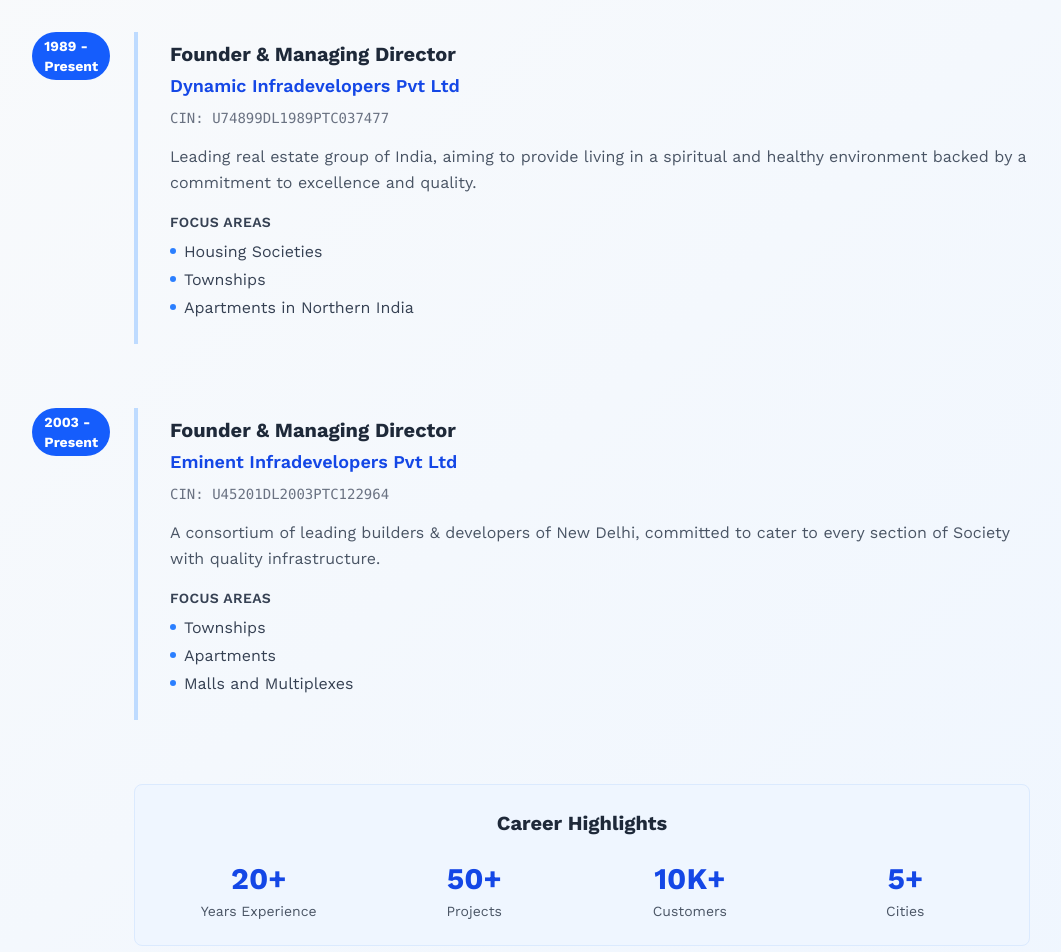
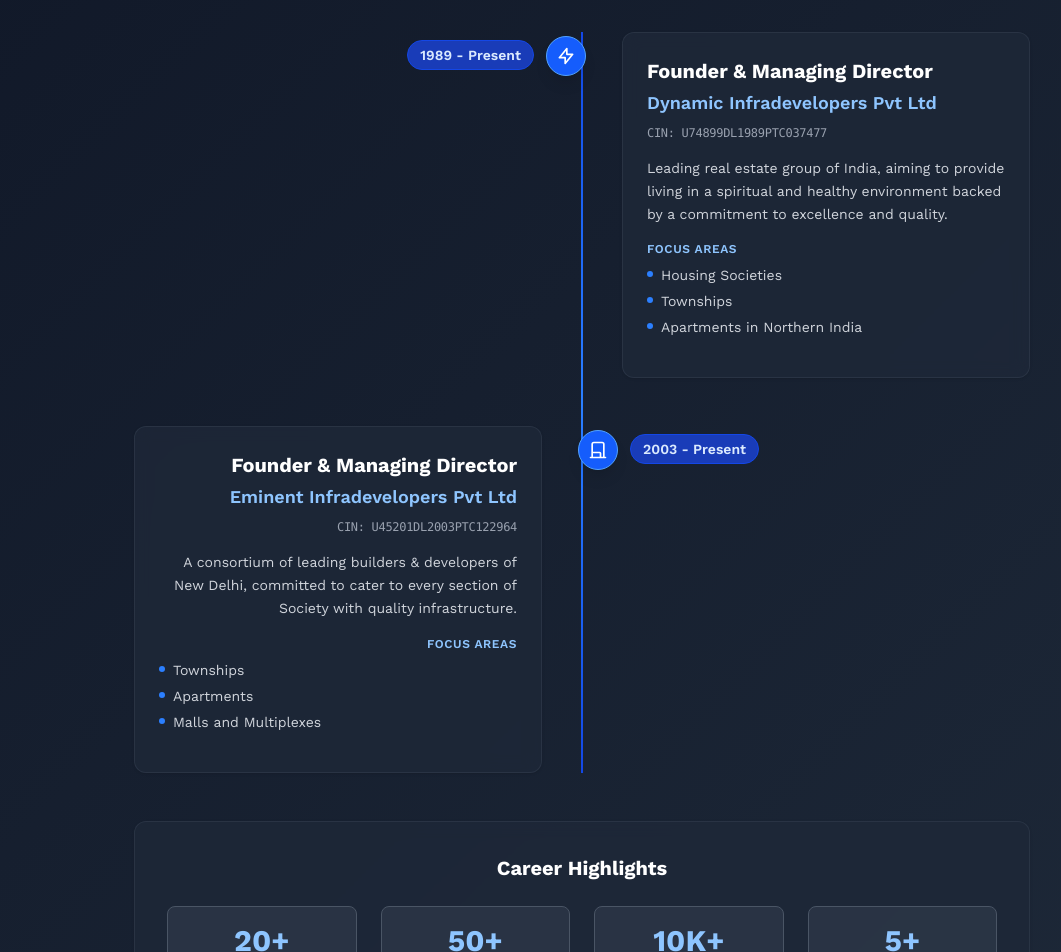
Before and after one commit to JatinBrandshow/echelonindia, a Next.js app: page /about in a window 1280 px wide. Shown: the part 1540-2492 px from the top of the page, without its empty margins (58-1119 px from the left). Built offline with nearby package versions, Linux system fonts and the light colour scheme.

Commit message:
new change

```diff
--- a/src/app/about/About.js
+++ b/src/app/about/About.js
@@ -106,58 +106,92 @@
                 </div>
             </section>
 
-            <section id="experience" className="py-20 bg-gradient-to-br from-gray-50 to-blue-50 overflow-hidden">
+            <section id="experience" className="py-20 bg-gradient-to-br from-gray-900 to-gray-800 overflow-hidden">
                 <div className="container mx-auto px-6">
                     <motion.h2
                         initial={{ opacity: 0, y: 20 }}
                         whileInView={{ opacity: 1, y: 0 }}
                         transition={{ duration: 0.5 }}
                         viewport={{ once: true }}
-                        className="text-3xl md:text-4xl font-bold text-center mb-16"
+                        className="text-3xl md:text-4xl font-bold text-center mb-16 text-white"
                     >
-                        Professional <span className="text-blue-600">Journey</span>
+                        Professional <span className="text-blue-400">Journey</span>
                     </motion.h2>
 
                     <div className="max-w-4xl mx-auto">
+                        {/* Timeline Container */}
+                        <div className="relative">
+                            {/* Vertical Timeline Line */}
+                            <div className="absolute left-4 md:left-1/2 h-full w-0.5 bg-gradient-to-b from-blue-700 via-blue-500 to-blue-700 transform -translate-x-1/2"></div>
+
                             {/* Dynamic Infradevelopers Experience */}
                             <motion.div
                                 initial={{ opacity: 0, y: 30 }}
                                 whileInView={{ opacity: 1, y: 0 }}
                                 transition={{ duration: 0.7 }}
                                 viewport={{ once: true }}
-                            className="mb-16 relative pl-10 md:pl-0"
+                                className="mb-12 relative"
                             >
-                            {/* Year Indicator */}
-                            <div className="absolute -left-2 md:left-auto md:right-full md:mr-6 top-0 bg-blue-600 text-white text-sm font-bold px-3 py-1 rounded-full">
+                                <div className="flex flex-col md:flex-row items-start">
+                                    {/* Timeline Icon (Left for desktop) */}
+                                    <div className="hidden md:flex md:w-1/2 md:pr-10 md:justify-end">
+                                        <div className="relative">
+                                            <div className="absolute -right-11 top-1 w-10 h-10 bg-blue-600 rounded-full flex items-center justify-center z-10 shadow-lg border border-blue-400">
+                                                <svg className="w-5 h-5 text-white" fill="none" stroke="currentColor" viewBox="0 0 24 24">
+                                                    <path strokeLinecap="round" strokeLinejoin="round" strokeWidth={2} d="M13 10V3L4 14h7v7l9-11h-7z" />
+                                                </svg>
+                                            </div>
+                                            <div className="text-right mt-2 mr-2">
+                                                <div className="bg-blue-800 text-blue-100 text-sm font-semibold px-3 py-1 rounded-full inline-block border border-blue-700">
                                                     1989 - Present
+                                                </div>
+                                            </div>
+                                        </div>
+                                    </div>
+
+                                    {/* Timeline Icon (Mobile) */}
+                                    <div className="md:hidden absolute -left-9 top-0 w-8 h-8 bg-blue-600 rounded-full flex items-center justify-center z-10 shadow-lg border border-blue-400">
+                                        <svg className="w-4 h-4 text-white" fill="none" stroke="currentColor" viewBox="0 0 24 24">
+                                            <path strokeLinecap="round" strokeLinejoin="round" strokeWidth={2} d="M13 10V3L4 14h7v7l9-11h-7z" />
+                                        </svg>
                                     </div>
 
                                     {/* Content */}
-                            <div className="border-l-4 border-blue-200 pl-6 md:pl-8 py-2">
-                                <h3 className="text-xl font-bold text-gray-800 mb-1">Founder & Managing Director</h3>
-                                <p className="text-lg text-blue-700 font-semibold mb-2">Dynamic Infradevelopers Pvt Ltd</p>
-                                <div className="text-gray-500 text-sm font-mono mb-4">CIN: U74899DL1989PTC037477</div>
+                                    <div className="md:w-1/2 md:pl-10 ml-10 md:ml-0">
+                                        {/* Year for mobile */}
+                                        <div className="md:hidden mb-3">
+                                            <div className="bg-blue-800 text-blue-100 text-sm font-semibold px-3 py-1 rounded-full inline-block border border-blue-700">
+                                                1989 - Present
+                                            </div>
+                                        </div>
 
-                                <p className="text-gray-600 mb-4 leading-relaxed">
+                                        <div className="bg-gray-800/80 backdrop-blur-sm rounded-xl p-6 border border-gray-700/50 shadow-sm hover:shadow-md transition-shadow">
+                                            <h3 className="text-xl font-bold text-white mb-1">Founder & Managing Director</h3>
+                                            <p className="text-lg text-blue-300 font-semibold mb-2">Dynamic Infradevelopers Pvt Ltd</p>
+                                            <div className="text-gray-400 text-xs font-mono mb-4 tracking-tight">CIN: U74899DL1989PTC037477</div>
+
+                                            <p className="text-gray-300 mb-4 leading-relaxed text-sm">
                                                 Leading real estate group of India, aiming to provide living in a spiritual and healthy environment backed by a commitment to excellence and quality.
                                             </p>
 
                                             <div className="mb-4">
-                                    <h4 className="text-sm font-semibold text-gray-700 mb-2 uppercase tracking-wide">Focus Areas</h4>
-                                    <ul className="space-y-1">
+                                                <h4 className="text-xs font-semibold text-blue-300 mb-2 uppercase tracking-wider">Focus Areas</h4>
+                                                <ul className="space-y-1.5">
                                                     <li className="flex items-start">
-                                            <div className="w-1.5 h-1.5 bg-blue-500 rounded-full mt-2 mr-2"></div>
-                                            <span className="text-gray-700">Housing Societies</span>
+                                                        <div className="w-1.5 h-1.5 bg-blue-500 rounded-full mt-1.5 mr-2 flex-shrink-0"></div>
+                                                        <span className="text-gray-300 text-sm">Housing Societies</span>
                                                     </li>
                                                     <li className="flex items-start">
-                                            <div className="w-1.5 h-1.5 bg-blue-500 rounded-full mt-2 mr-2"></div>
-                                            <span className="text-gray-700">Townships</span>
+                                                        <div className="w-1.5 h-1.5 bg-blue-500 rounded-full mt-1.5 mr-2 flex-shrink-0"></div>
+                                                        <span className="text-gray-300 text-sm">Townships</span>
                                                     </li>
                                                     <li className="flex items-start">
-                                            <div className="w-1.5 h-1.5 bg-blue-500 rounded-full mt-2 mr-2"></div>
-                                            <span className="text-gray-700">Apartments in Northern India</span>
+                                                        <div className="w-1.5 h-1.5 bg-blue-500 rounded-full mt-1.5 mr-2 flex-shrink-0"></div>
+                                                        <span className="text-gray-300 text-sm">Apartments in Northern India</span>
                                                     </li>
                                                 </ul>
+                                            </div>
+                                        </div>
                                     </div>
                                 </div>
                             </motion.div>
@@ -168,42 +202,72 @@
                                 whileInView={{ opacity: 1, y: 0 }}
                                 transition={{ duration: 0.7, delay: 0.2 }}
                                 viewport={{ once: true }}
-                            className="mb-16 relative pl-10 md:pl-0"
+                                className="mb-12 relative"
                             >
-                            {/* Year Indicator */}
-                            <div className="absolute -left-2 md:left-auto md:right-full md:mr-6 top-0 bg-blue-600 text-white text-sm font-bold px-3 py-1 rounded-full">
-                                2003 - Present
+                                <div className="flex flex-col md:flex-row items-start">
+                                    {/* Timeline Icon (Mobile) */}
+                                    <div className="md:hidden absolute -left-9 top-0 w-8 h-8 bg-blue-600 rounded-full flex items-center justify-center z-10 shadow-lg border border-blue-400">
+                                        <svg className="w-4 h-4 text-white" fill="none" stroke="currentColor" viewBox="0 0 24 24">
+                                            <path strokeLinecap="round" strokeLinejoin="round" strokeWidth={2} d="M19 21V5a2 2 0 00-2-2H7a2 2 0 00-2 2v16m14 0h2m-2 0h-2m2 0H9m2 0H5m2 0H3m2 0v-5a1 1 0 011-1h8a1 1 0 011 1v5m-6 0h4" />
+                                        </svg>
                                     </div>
 
                                     {/* Content */}
-                            <div className="border-l-4 border-blue-200 pl-6 md:pl-8 py-2">
-                                <h3 className="text-xl font-bold text-gray-800 mb-1">Founder & Managing Director</h3>
-                                <p className="text-lg text-blue-700 font-semibold mb-2">Eminent Infradevelopers Pvt Ltd</p>
-                                <div className="text-gray-500 text-sm font-mono mb-4">CIN: U45201DL2003PTC122964</div>
+                                    <div className="md:w-1/2 md:pr-10 ml-10 md:ml-0 md:text-right">
+                                        {/* Year for mobile */}
+                                        <div className="md:hidden mb-3">
+                                            <div className="bg-blue-800 text-blue-100 text-sm font-semibold px-3 py-1 rounded-full inline-block border border-blue-700">
+                                                2003 - Present
+                                            </div>
+                                        </div>
 
-                                <p className="text-gray-600 mb-4 leading-relaxed">
+                                        <div className="bg-gray-800/80 backdrop-blur-sm rounded-xl p-6 border border-gray-700/50 shadow-sm hover:shadow-md transition-shadow">
+                                            <h3 className="text-xl font-bold text-white mb-1">Founder & Managing Director</h3>
+                                            <p className="text-lg text-blue-300 font-semibold mb-2">Eminent Infradevelopers Pvt Ltd</p>
+                                            <div className="text-gray-400 text-xs font-mono mb-4 tracking-tight">CIN: U45201DL2003PTC122964</div>
+
+                                            <p className="text-gray-300 mb-4 leading-relaxed text-sm">
                                                 A consortium of leading builders & developers of New Delhi, committed to cater to every section of Society with quality infrastructure.
                                             </p>
 
                                             <div className="mb-4">
-                                    <h4 className="text-sm font-semibold text-gray-700 mb-2 uppercase tracking-wide">Focus Areas</h4>
-                                    <ul className="space-y-1">
+                                                <h4 className="text-xs font-semibold text-blue-300 mb-2 uppercase tracking-wider">Focus Areas</h4>
+                                                <ul className="space-y-1.5">
                                                     <li className="flex items-start">
-                                            <div className="w-1.5 h-1.5 bg-blue-500 rounded-full mt-2 mr-2"></div>
-                                            <span className="text-gray-700">Townships</span>
+                                                        <div className="w-1.5 h-1.5 bg-blue-500 rounded-full mt-1.5 mr-2 flex-shrink-0"></div>
+                                                        <span className="text-gray-300 text-sm">Townships</span>
                                                     </li>
                                                     <li className="flex items-start">
-                                            <div className="w-1.5 h-1.5 bg-blue-500 rounded-full mt-2 mr-2"></div>
-                                            <span className="text-gray-700">Apartments</span>
+                                                        <div className="w-1.5 h-1.5 bg-blue-500 rounded-full mt-1.5 mr-2 flex-shrink-0"></div>
+                                                        <span className="text-gray-300 text-sm">Apartments</span>
                                                     </li>
                                                     <li className="flex items-start">
-                                            <div className="w-1.5 h-1.5 bg-blue-500 rounded-full mt-2 mr-2"></div>
-                                            <span className="text-gray-700">Malls and Multiplexes</span>
+                                                        <div className="w-1.5 h-1.5 bg-blue-500 rounded-full mt-1.5 mr-2 flex-shrink-0"></div>
+                                                        <span className="text-gray-300 text-sm">Malls and Multiplexes</span>
                                                     </li>
                                                 </ul>
                                             </div>
                                         </div>
+                                    </div>
+
+                                    {/* Timeline Icon (Right for desktop) */}
+                                    <div className="hidden md:flex md:w-1/2 md:pl-10 md:justify-start">
+                                        <div className="relative">
+                                            <div className="absolute -left-11 top-1 w-10 h-10 bg-blue-600 rounded-full flex items-center justify-center z-10 shadow-lg border border-blue-400">
+                                                <svg className="w-5 h-5 text-white" fill="none" stroke="currentColor" viewBox="0 0 24 24">
+                                                    <path strokeLinecap="round" strokeLinejoin="round" strokeWidth={2} d="M19 21V5a2 2 0 00-2-2H7a2 2 0 00-2 2v16m14 0h2m-2 0h-2m2 0H9m2 0H5m2 0H3m2 0v-5a1 1 0 011-1h8a1 1 0 011 1v5m-6 0h4" />
+                                                </svg>
+                                            </div>
+                                            <div className="text-left mt-2 ml-2">
+                                                <div className="bg-blue-800 text-blue-100 text-sm font-semibold px-3 py-1 rounded-full inline-block border border-blue-700">
+                                                    2003 - Present
+                                                </div>
+                                            </div>
+                                        </div>
+                                    </div>
+                                </div>
                             </motion.div>
+                        </div>
 
                         {/* Stats Section */}
                         <motion.div
@@ -211,30 +275,28 @@
                             whileInView={{ opacity: 1, y: 0 }}
                             transition={{ duration: 0.7, delay: 0.4 }}
                             viewport={{ once: true }}
-                            className="bg-blue-50 rounded-lg p-6 border border-blue-100"
+                            className="bg-gray-800/80 backdrop-blur-sm rounded-xl p-8 border border-gray-700/50 shadow-sm mt-8"
                         >
-                            <h3 className="text-xl font-bold text-center text-gray-800 mb-6">Career Highlights</h3>
+                            <h3 className="text-xl font-bold text-center text-white mb-6">Career Highlights</h3>
 
-                            <div className="grid grid-cols-2 md:grid-cols-4 gap-4 text-center">
-                                <div>
-                                    <div className="text-2xl md:text-3xl font-bold text-blue-700 mb-1">20+</div>
-                                    <div className="text-sm text-gray-600">Years Experience</div>
+                            <div className="grid grid-cols-2 md:grid-cols-4 gap-6 text-center">
+                                <div className="p-4 rounded-lg bg-gray-700/50 border border-gray-600">
+                                    <div className="text-2xl md:text-3xl font-bold text-blue-300 mb-1">20+</div>
+                                    <div className="text-xs text-gray-300 uppercase tracking-wide">Years Experience</div>
                                 </div>
-                                <div>
-                                    <div className="text-2xl md:text-3xl font-bold text-blue-700 mb-1">50+</div>
-                                    <div className="text-sm text-gray-600">Projects</div>
+                                <div className="p-4 rounded-lg bg-gray-700/50 border border-gray-600">
+                                    <div className="text-2xl md:text-3xl font-bold text-blue-300 mb-1">50+</div>
+                                    <div className="text-xs text-gray-300 uppercase tracking-wide">Projects</div>
                                 </div>
-                                <div>
-                                    <div className="text-2xl md:text-3xl font-bold text-blue-700 mb-1">10K+</div>
-                                    <div className="text-sm text-gray-600">Customers</div>
+                                <div className="p-4 rounded-lg bg-gray-700/50 border border-gray-600">
+                                    <div className="text-2xl md:text-3xl font-bold text-blue-300 mb-1">10K+</div>
+                                    <div className="text-xs text-gray-300 uppercase tracking-wide">Customers</div>
                                 </div>
-                                <div>
-                                    <div className="text-2xl md:text-3xl font-bold text-blue-700 mb-1">5+</div>
-                                    <div className="text-sm text-gray-600">Cities</div>
+                                <div className="p-4 rounded-lg bg-gray-700/50 border border-gray-600">
+                                    <div className="text-2xl md:text-3xl font-bold text-blue-300 mb-1">5+</div>
+                                    <div className="text-xs text-gray-300 uppercase tracking-wide">Cities</div>
                                 </div>
                             </div>
-
-
                         </motion.div>
                     </div>
                 </div>
```
Lines whose indentation alone changed are shown as unchanged.
